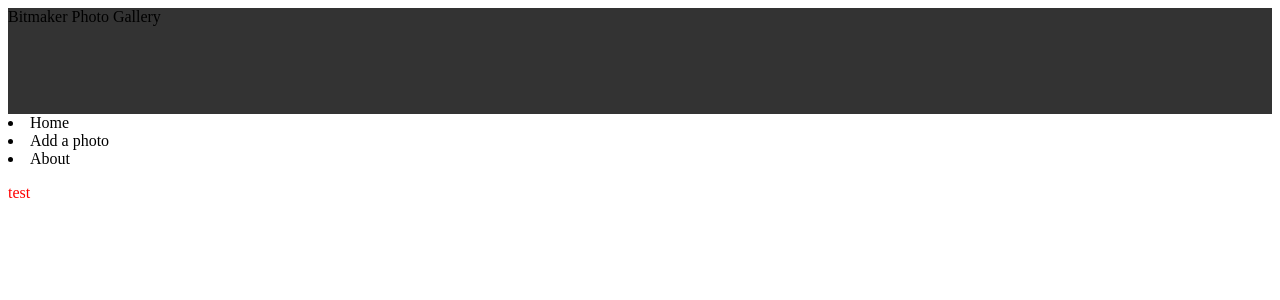
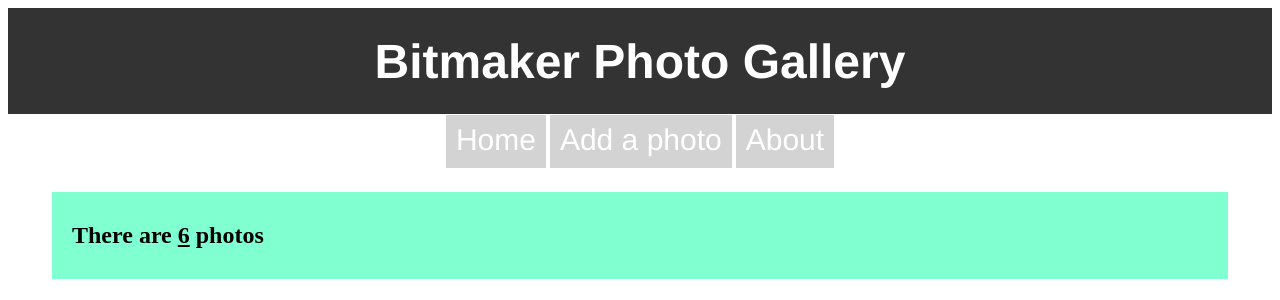
Before and after one commit to briandu/block-inline-inlineblock, a plain HTML site: page index.html in a window 1280 px wide. Shown: the top 300 px of the page. Drawn offline with Linux system fonts and the light colour scheme; grey boxes are pictures that could not be loaded.

Commit message:
Add gallery

```diff
--- a/css/styles.css
+++ b/css/styles.css
@@ -1,9 +1,78 @@
-.top-bar {
-  overflow: hidden;
-  background-color: #333;
-  height: 106px;
+h1 {
+  color: white;
+  font-size: 48px;
+  font-family: "Helvetica";
+  font-weight: 600;
+  text-align: center;
+  margin-top: 25.5px;
+  margin-bottom: 25.5px;
 }
 
-p {
-  color: red;
+h2 {
+  margin: 0;
 }
+
+
+.top-bar {
+  background-color: #333;
+  display: inline-block;
+  width: 100%;
+}
+
+.nav-bar {
+  list-style: none;
+  text-align: center;
+  padding: 0px;
+  margin-top: 1px;
+  margin-bottom: 1px;
+}
+
+.nav-bar li {
+  display: inline;
+}
+
+.nav-bar a {
+  text-decoration: none;
+  display: inline-block;
+  background-color: #d3d3d3;
+  color: white;
+  font-size: 30px;
+  font-family: "Helvetica";
+  padding-top: 8px;
+  padding-left: 10px;
+  padding-bottom: 10.5px;
+  padding-right: 10px;
+}
+
+.photo-title {
+  background-color: #80FFD0;
+  font-family: "Helvectica";
+  padding-top: 30px;
+  padding-left: 20px;
+  padding-bottom: 30px;
+  padding-right: 20px;
+  margin-top: 24px;
+  margin-left: 44px;
+  margin-right: 44px;
+}
+
+.photo-title a {
+  color: black;
+}
+
+.gallery {
+  margin-left: 44px;
+  margin-right: 44px;
+  overflow: hidden;
+}
+
+.gallery div {
+  display: flex;
+  position: relative;
+  float: left;
+  width: 25%;
+  padding-top: 24px;
+  padding-left: 2px;
+  padding-bottom: 0;
+  padding-right: 2px;
+}
--- a/index.html
+++ b/index.html
@@ -7,14 +7,47 @@
   </head>
   <body>
     <nav class="top-bar">
-      Bitmaker Photo Gallery
+        <h1>Bitmaker Photo Gallery</h1>
     </nav>
 
-    <div class="nav-bar">
-      <li>Home</li>
-      <li>Add a photo</li>
-      <li>About</li>
+    <div>
+      <ul class="nav-bar">
+        <li><a href="#">Home</a></li>
+        <li><a href="#">Add a photo</a></li>
+        <li><a href="#">About</a></li>
+      </ul>
     </div>
-<p>test</p>
+
+    <div class="photo-title">
+      <h2>There are <a href="#">6</a> photos</h2>
+    </div>
+
+    <div class="gallery">
+
+      <div>
+        <img src="https://unsplash.it/444/592/?random" alt="">
+      </div>
+
+      <div>
+        <img src="https://unsplash.it/444/592/?random" alt="">
+      </div>
+
+      <div>
+        <img src="https://unsplash.it/444/592/?random" alt="">
+      </div>
+
+      <div>
+        <img src="https://unsplash.it/444/592/?random" alt="">
+      </div>
+
+      <div>
+        <img src="https://unsplash.it/444/592/?random" alt="">
+      </div>
+
+      <div>
+        <img src="https://unsplash.it/444/592/?random" alt="">
+      </div>
+
+    </div>
   </body>
 </html>
```
